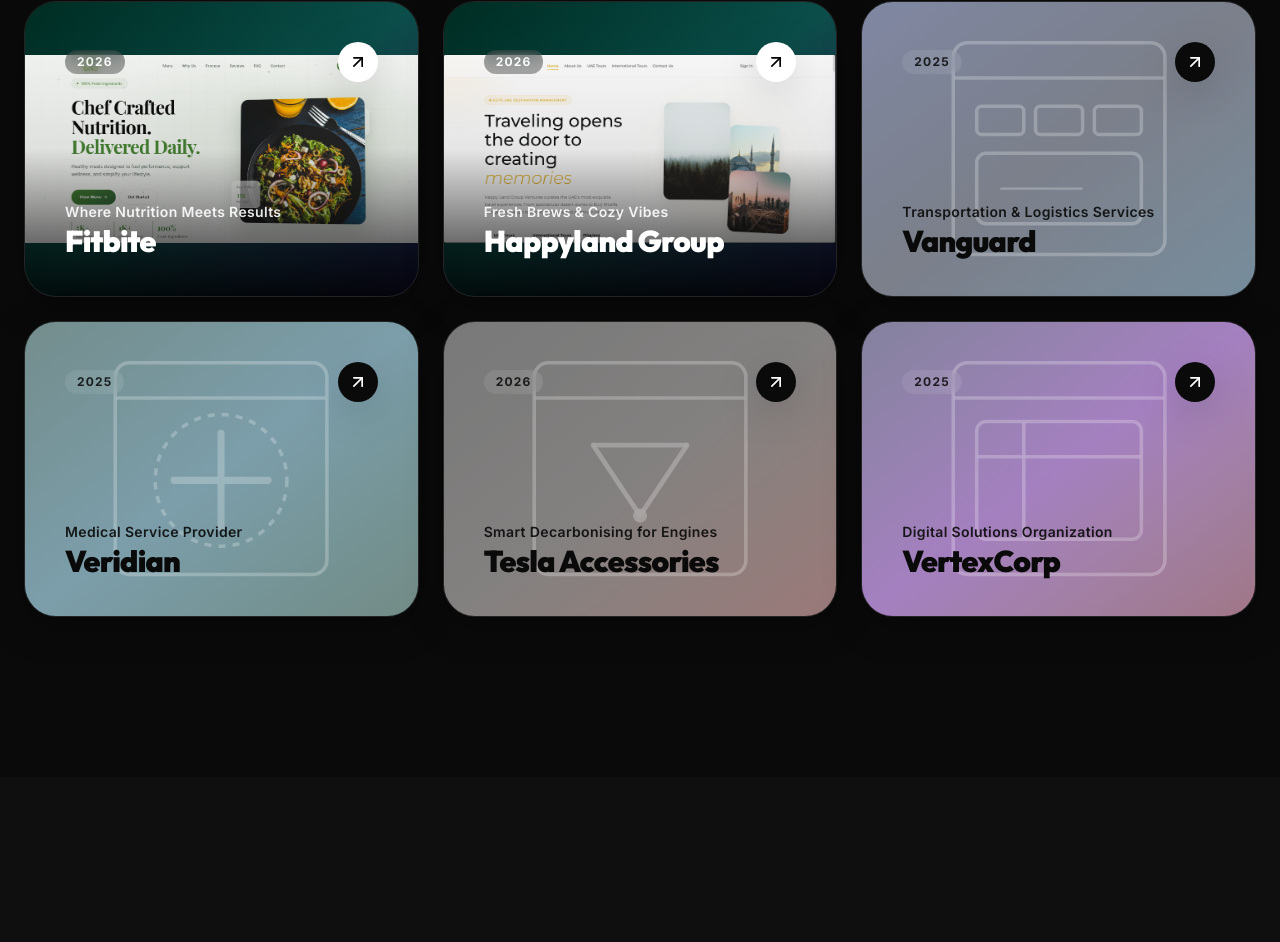
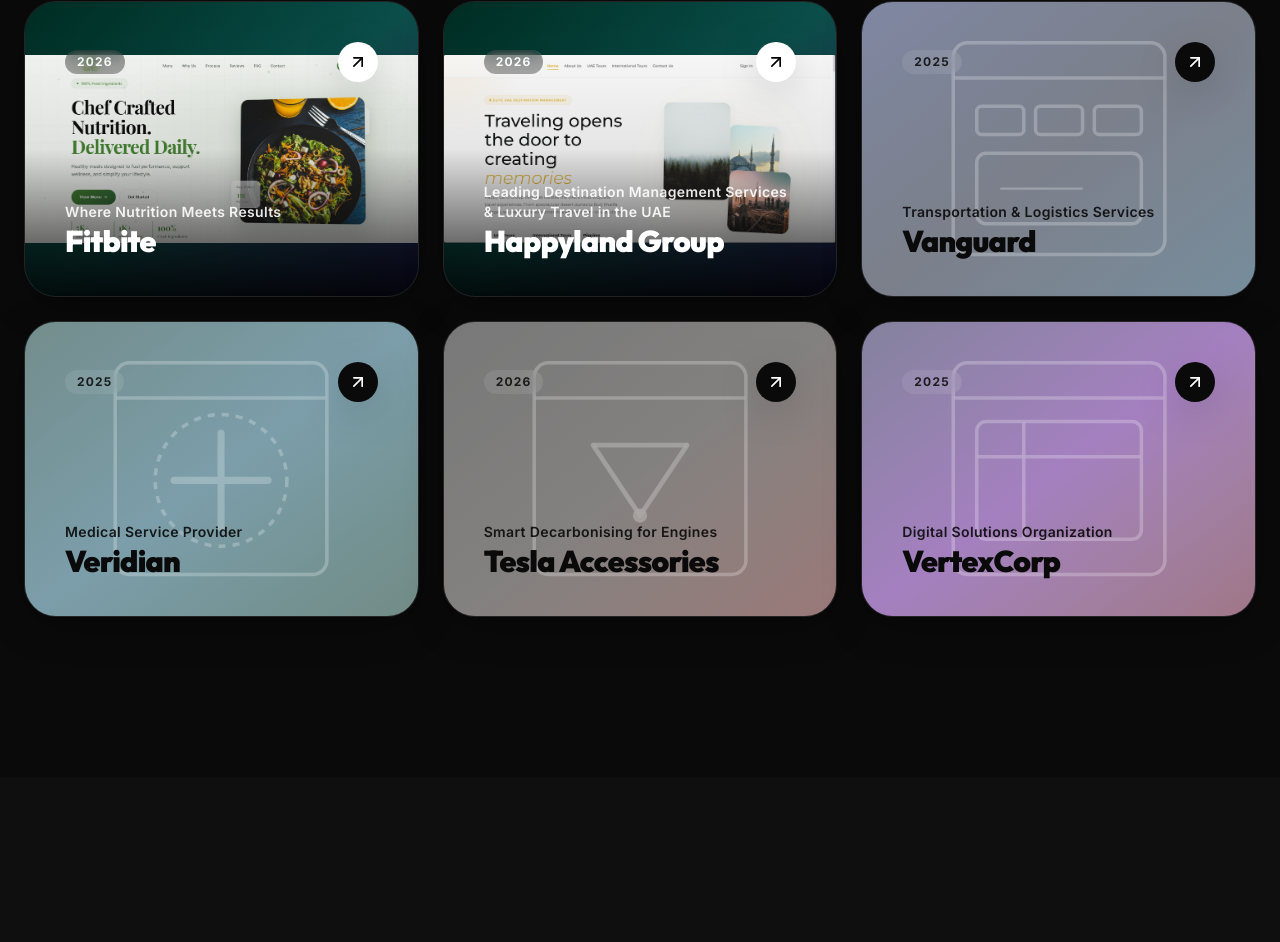
Before and after one commit to Yadukrishnan-kv/Webcraft, a React (Vite) app: page / in a window 1280 px wide. Shown: the part 4554-5496 px from the top of the page. Built offline with nearby package versions, Linux system fonts and the light colour scheme.

Commit message:
Fix-Small updation in work image cards

```diff
--- a/src/components/Work.jsx
+++ b/src/components/Work.jsx
@@ -21,7 +21,7 @@
   },
   {
     title: "Happyland Group",
-    tag: "Fresh Brews & Cozy Vibes",
+    tag: "Leading Destination Management Services & Luxury Travel in the UAE",
     year: "2026",
     url: "https://happylandgroupventures.com/",
     bgClass: "from-emerald-950 via-teal-900 to-indigo-950",
```
